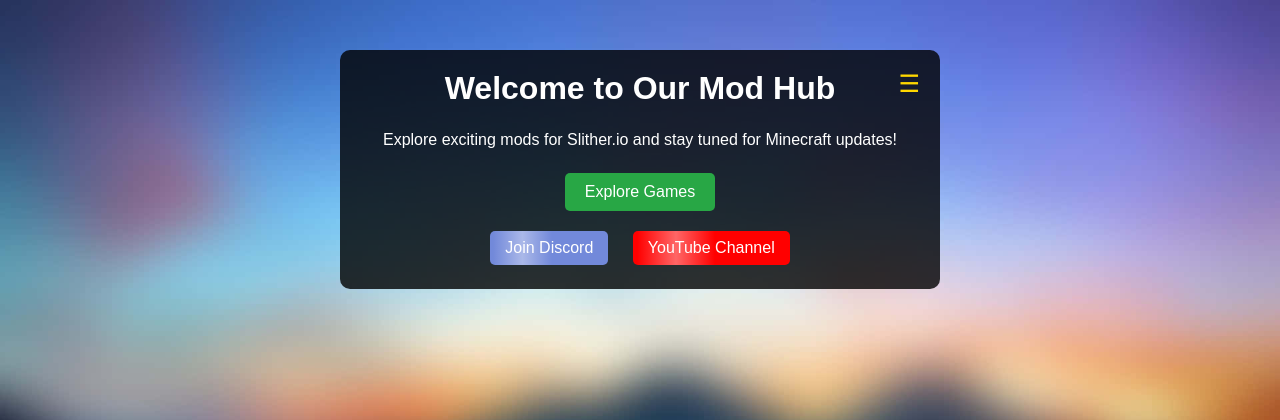
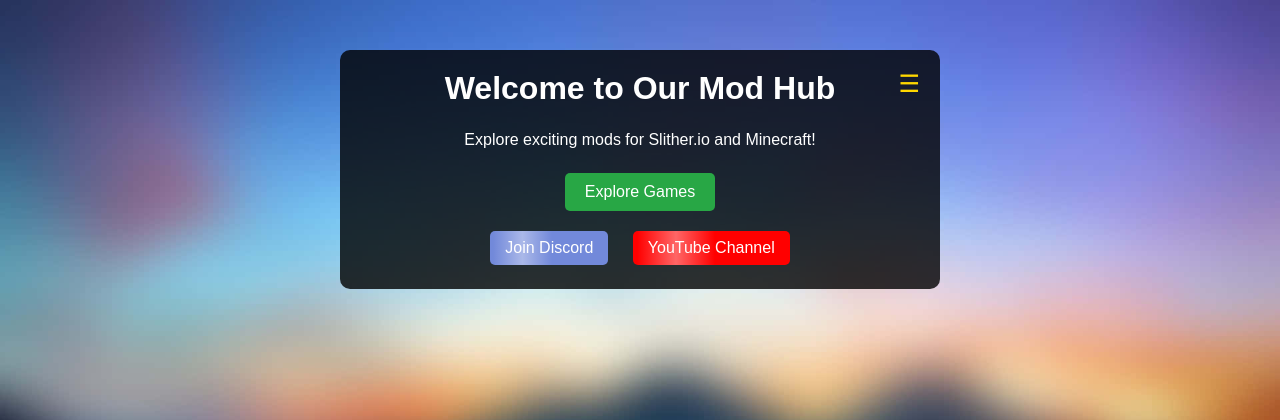
Before and after one commit to Luckyyt623/lucky_mods, a Flask app: page / in a window 1280 px wide. Shown: the top 420 px of the page. Run offline with Flask 3, Linux system fonts and the light colour scheme; data that the repository does not hold is empty.

Commit message:
Update welcome.html

```diff
--- a/templates/welcome.html
+++ b/templates/welcome.html
@@ -107,7 +107,7 @@
             </div>
         </div>
         <h1>Welcome to Our Mod Hub</h1>
-        <p>Explore exciting mods for Slither.io and stay tuned for Minecraft updates!</p>
+        <p>Explore exciting mods for Slither.io and Minecraft!</p>
         <a href="{{ url_for('game_selection') }}" class="btn">Explore Games</a>
         <div class="social-links">
             <a href="https://discord.gg/CJEeSScTJs" target="_blank" id="discord-link">Join Discord</a>
```
